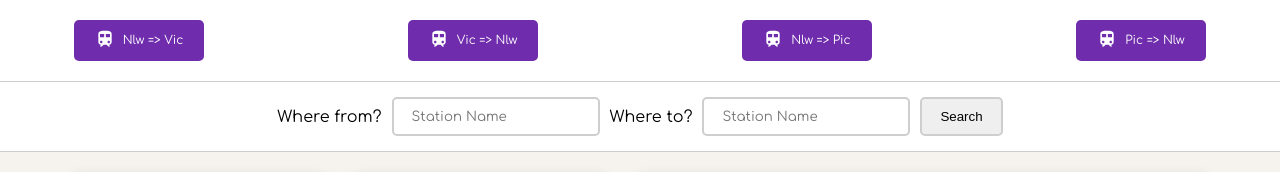
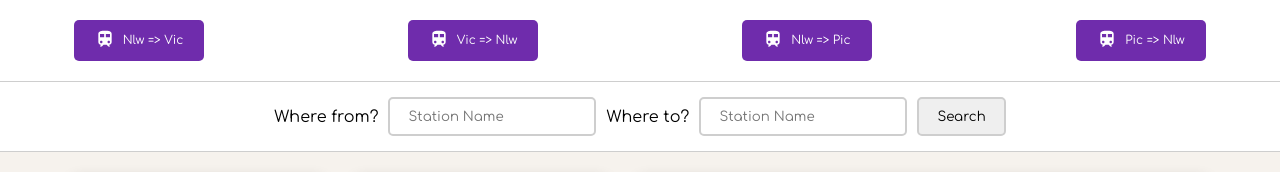
Before and after one commit to kieranphilipbrown/train-times-app, a React (Create React App) app: page / in a window 1280 px wide. Shown: the top 172 px of the page. Built offline with nearby package versions, Linux system fonts and the light colour scheme.

Commit message:
Search button update

```diff
--- a/src/components/TrainList.js
+++ b/src/components/TrainList.js
@@ -247,10 +247,17 @@ const SearchLabel = styled.label`
 const SearchButton = styled.button`
 	border: 2px solid #cecece;
 	border-radius: 5px;
+	font-family: 'Comfortaa', sans-serif;
 	margin: 0 0 10px;
 	outline: none;
 	padding: 10px 18px;
 	transition: 0.4s ease;
+
+	&:hover {
+		background: #6f2cac;
+		color: #fff;
+		cursor: pointer;
+	}
 
 	&:focus {
 		border-color: #6f2cac;
```
